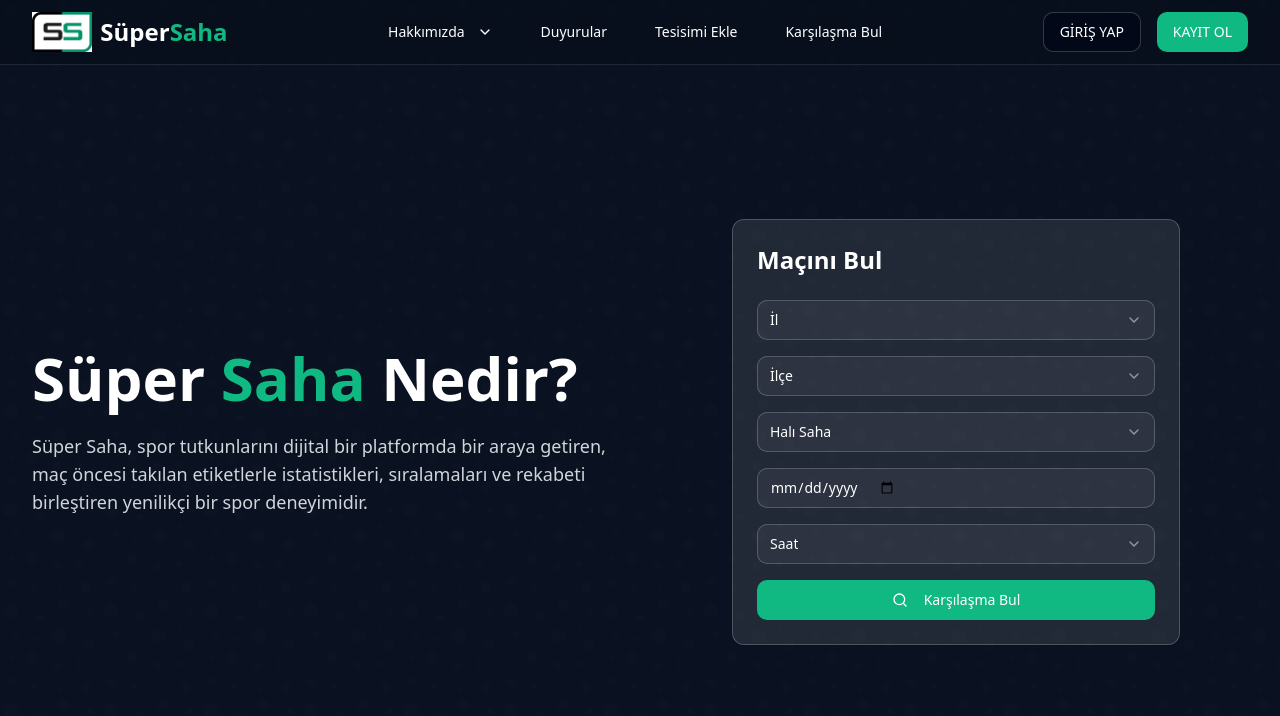
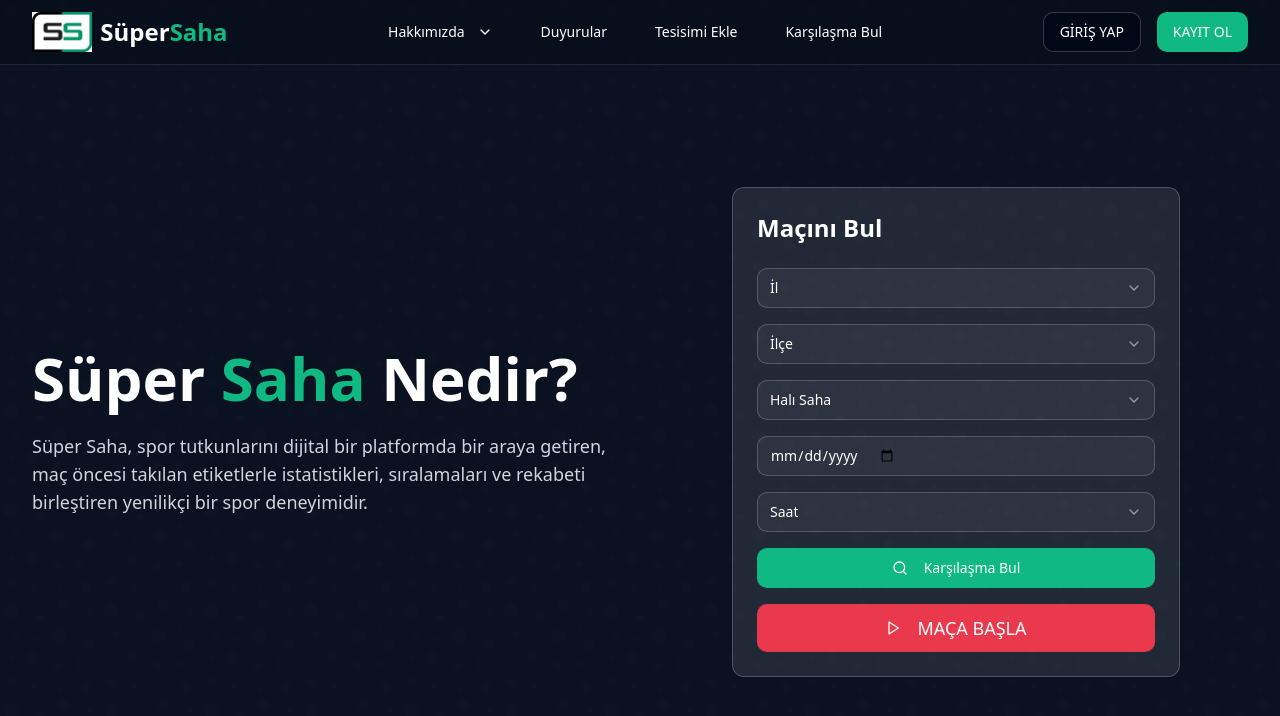
Before and after one commit to Soccerengineer/clone-web-wizardry, a React (Vite) app: page / in a window 1280 px wide. Shown: the top 716 px of the page. Built offline with nearby package versions, Linux system fonts and the light colour scheme.

Commit message:
Add "Start Match" button
Adds a larger "Start Match" button with a play icon below the "Find Match" button on the main screen.  The button will have a red background.

```diff
--- a/src/components/SearchCard.tsx
+++ b/src/components/SearchCard.tsx
@@ -3,7 +3,7 @@ import { Button } from "@/components/ui/button";
 import { Card } from "@/components/ui/card";
 import { Select, SelectContent, SelectItem, SelectTrigger, SelectValue } from "@/components/ui/select";
 import { Input } from "@/components/ui/input";
-import { Search } from "lucide-react";
+import { Search, Play } from "lucide-react";
 
 const SearchCard = () => {
   return (
@@ -64,6 +64,13 @@ const SearchCard = () => {
           <Search className="mr-2 h-4 w-4" />
           Karşılaşma Bul
         </Button>
+
+        <Button
+          className="w-full bg-[#ea384c] hover:bg-[#ea384c]/90 text-white text-lg py-6"
+        >
+          <Play className="mr-2 h-6 w-6" />
+          MAÇA BAŞLA
+        </Button>
       </div>
     </Card>
   );
```
